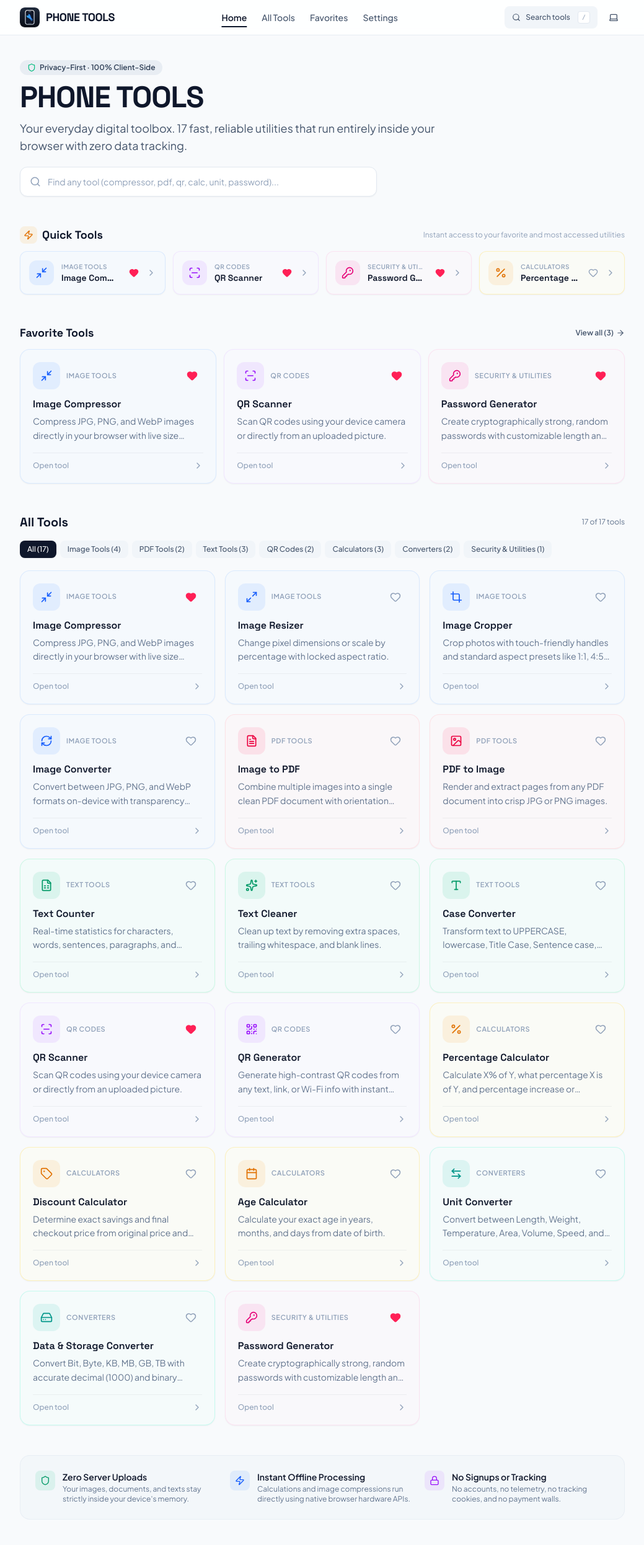
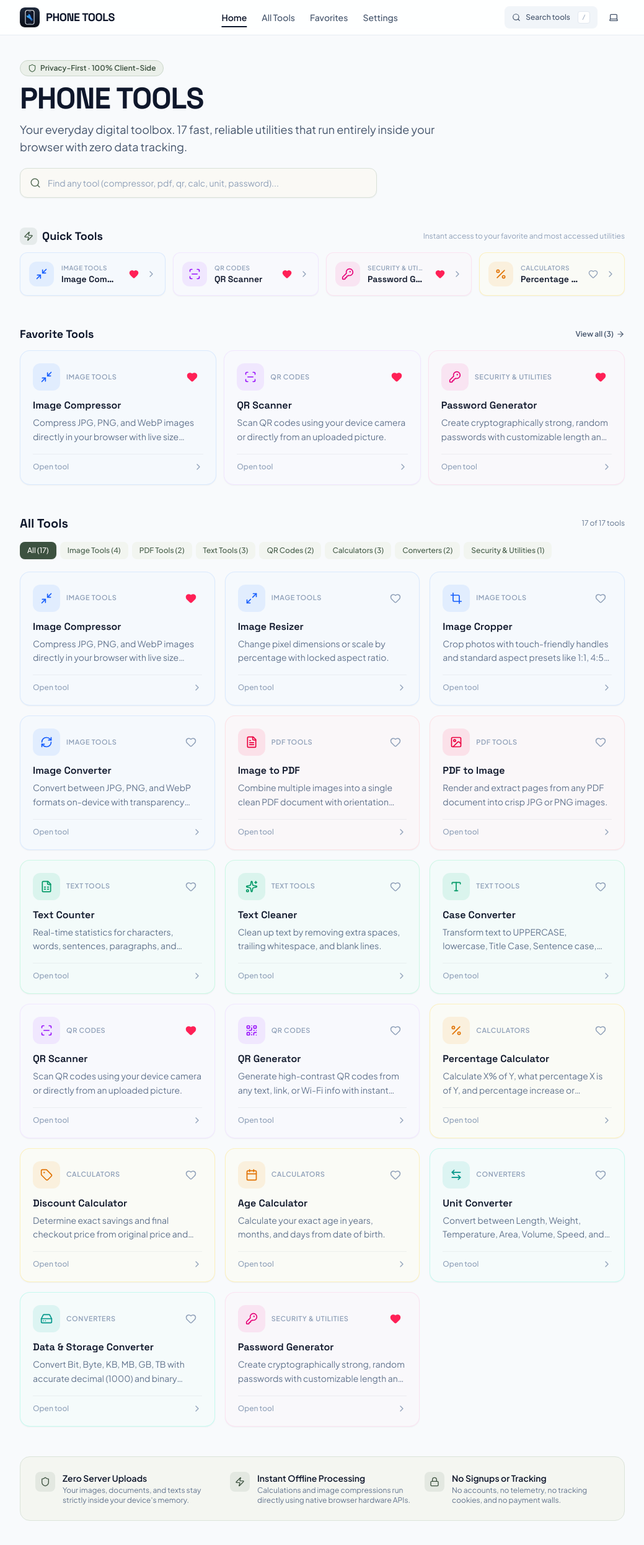
Before and after one commit to ashikraj5595-create/PHONE-TOOLS-LIVE, a React (Vite) app: page / in a window 1280 px wide. Shown: the top 2492 px of the page at 62% size, without its empty margins (120-1159 px from the left). Built offline with nearby package versions, Linux system fonts and the light colour scheme.

Commit message:
style: update UI component colors and styling
Refined color palettes and border styles across Favorites, Home, and Tools pages to improve visual consistency and branding.

```diff
--- a/src/features/favorites/FavoritesPage.tsx
+++ b/src/features/favorites/FavoritesPage.tsx
@@ -31,7 +31,7 @@ export const FavoritesPage: React.FC = () => {
       {favoriteTools.length > 0 ? (
         <div className="space-y-4">
           <div className="flex items-center justify-between text-xs text-slate-500">
-            <span>
+            <span className="px-2.5 py-1 rounded-full text-xs font-semibold bg-rose-50 text-rose-800 border border-rose-200/70 dark:bg-rose-950/40 dark:text-rose-200 dark:border-rose-900/50">
               {favoriteTools.length} {favoriteTools.length === 1 ? t('favorite_count_single') : t('favorite_count_multi')}
             </span>
           </div>
@@ -43,8 +43,8 @@ export const FavoritesPage: React.FC = () => {
         </div>
       ) : (
         <div className="space-y-8">
-          <div className="py-16 text-center rounded-2xl bg-white dark:bg-slate-900 border border-slate-200 dark:border-slate-800 p-8 space-y-4">
-            <div className="flex h-14 w-14 items-center justify-center rounded-2xl bg-rose-50 dark:bg-rose-950/40 text-rose-500 mx-auto">
+          <div className="py-16 text-center rounded-2xl bg-[#FCF6F7] dark:bg-[#1E1114]/70 border border-[#F2D6DB] dark:border-[#3D1E25] p-8 space-y-4">
+            <div className="flex h-14 w-14 items-center justify-center rounded-2xl bg-rose-100/90 text-rose-600 dark:bg-rose-950/80 dark:text-rose-300 ring-1 ring-rose-200 dark:ring-rose-900/50 mx-auto">
               <Heart className="h-7 w-7" />
             </div>
             <div className="max-w-sm mx-auto">
@@ -57,7 +57,7 @@ export const FavoritesPage: React.FC = () => {
             </div>
             <button
               onClick={() => navigate('/tools')}
-              className="inline-flex items-center gap-1.5 px-4 py-2 rounded-xl bg-slate-900 text-white dark:bg-white dark:text-slate-900 text-xs sm:text-sm font-semibold hover:bg-slate-800 dark:hover:bg-slate-100 transition-colors shadow-xs"
+              className="inline-flex items-center gap-1.5 px-4 py-2 rounded-xl bg-rose-700 text-white hover:bg-rose-800 dark:bg-rose-300 dark:text-rose-950 dark:hover:bg-rose-200 text-xs sm:text-sm font-semibold transition-colors shadow-xs"
             >
               <span>{t('browse_all_tools')}</span>
               <ArrowRight className="h-4 w-4" />
@@ -67,7 +67,7 @@ export const FavoritesPage: React.FC = () => {
           {/* Useful Suggestions in Empty State */}
           <div className="space-y-3">
             <div className="flex items-center gap-2">
-              <div className="flex h-7 w-7 items-center justify-center rounded-lg bg-rose-500/10 text-rose-600 dark:text-rose-400">
+              <div className="flex h-7 w-7 items-center justify-center rounded-lg bg-rose-100/90 text-rose-700 dark:bg-rose-950/60 dark:text-rose-300">
                 <Sparkles className="h-4 w-4" />
               </div>
               <div>
--- a/src/features/home/HomePage.tsx
+++ b/src/features/home/HomePage.tsx
@@ -69,8 +69,8 @@ export const HomePage: React.FC = () => {
     <div className="w-full max-w-5xl mx-auto px-4 sm:px-6 py-6 sm:py-10 pb-28 md:pb-16 space-y-8 sm:space-y-12">
       {/* Hero / Intro */}
       <section className="text-center sm:text-left space-y-3">
-        <div className="inline-flex items-center gap-1.5 px-3 py-1 rounded-full text-xs font-semibold text-slate-700 bg-slate-200/70 dark:text-slate-300 dark:bg-slate-800/80">
-          <Shield className="h-3.5 w-3.5 text-emerald-500" />
+        <div className="inline-flex items-center gap-1.5 px-3 py-1 rounded-full text-xs font-semibold text-[#3D5240] bg-[#EBF0EA] border border-[#CCD8CB] dark:text-[#A8C8AB] dark:bg-[#1B261D] dark:border-[#2D3F30]">
+          <Shield className="h-3.5 w-3.5 text-[#4D6D50] dark:text-[#97B89A]" />
           <span>{t('privacy_badge')}</span>
         </div>
         <h1 className="font-display text-3xl sm:text-4xl lg:text-5xl font-extrabold tracking-tight text-slate-900 dark:text-white">
@@ -83,13 +83,13 @@ export const HomePage: React.FC = () => {
         {/* Global Search Bar */}
         <div className="pt-2 max-w-xl">
           <div className="relative flex items-center">
-            <Search className="absolute left-4 h-4.5 w-4.5 text-slate-400" />
+            <Search className="absolute left-4 h-4.5 w-4.5 text-[#5A715C] dark:text-[#8EAA91]" />
             <input
               type="search"
               value={searchQuery}
               onChange={(e) => setSearchQuery(e.target.value)}
               placeholder={t('search_placeholder')}
-              className="w-full h-12 pl-11 pr-4 rounded-xl bg-white dark:bg-slate-900 border border-slate-200 dark:border-slate-800 text-sm text-slate-900 dark:text-white placeholder:text-slate-400 shadow-xs focus:outline-none focus:ring-2 focus:ring-slate-900 dark:focus:ring-white transition-all"
+              className="w-full h-12 pl-11 pr-4 rounded-xl bg-[#FAF9F5] dark:bg-[#151D17] border border-[#D9E1D8] dark:border-[#263529] text-sm text-slate-900 dark:text-white placeholder:text-slate-400 shadow-xs focus:outline-none focus:ring-2 focus:ring-[#526B54] dark:focus:ring-[#8EAA91] transition-all"
             />
           </div>
         </div>
@@ -100,7 +100,7 @@ export const HomePage: React.FC = () => {
         <section className="space-y-3">
           <div className="flex items-center justify-between">
             <div className="flex items-center gap-2">
-              <div className="flex h-7 w-7 items-center justify-center rounded-lg bg-amber-500/10 text-amber-600 dark:text-amber-400">
+              <div className="flex h-7 w-7 items-center justify-center rounded-lg bg-[#526B54]/10 text-[#435B45] dark:bg-[#526B54]/25 dark:text-[#A8C8AB]">
                 <Zap className="h-4 w-4" />
               </div>
               <h2 className="font-display text-base sm:text-lg font-bold text-slate-900 dark:text-white">
@@ -186,8 +186,8 @@ export const HomePage: React.FC = () => {
                 onClick={() => setSelectedCategory(cat.id)}
                 className={`px-3 py-1.5 rounded-lg text-xs font-medium whitespace-nowrap transition-colors ${
                   isSelected
-                    ? 'bg-slate-900 text-white dark:bg-white dark:text-slate-900 shadow-xs'
-                    : 'bg-slate-100 dark:bg-slate-800/80 text-slate-600 dark:text-slate-300 hover:bg-slate-200 dark:hover:bg-slate-700'
+                    ? 'bg-[#3D5240] text-[#FBF9F5] dark:bg-[#97B89A] dark:text-[#111A13] shadow-xs'
+                    : 'bg-[#F2F5F0] dark:bg-[#1B261D]/80 text-[#475E4A] dark:text-[#BACDBB] hover:bg-[#E5ECE3] dark:hover:bg-[#253629]'
                 }`}
               >
                 {cat.name}
@@ -204,7 +204,7 @@ export const HomePage: React.FC = () => {
             ))}
           </div>
         ) : (
-          <div className="py-12 text-center rounded-2xl bg-white dark:bg-slate-900 border border-slate-200 dark:border-slate-800 p-8">
+          <div className="py-12 text-center rounded-2xl bg-[#FAF9F5] dark:bg-[#141C16] border border-[#D9E1D8] dark:border-[#263529] p-8">
             <p className="text-sm font-semibold text-slate-700 dark:text-slate-300">
               {t('no_tools_found')}
             </p>
@@ -216,7 +216,7 @@ export const HomePage: React.FC = () => {
                 setSearchQuery('');
                 setSelectedCategory('all');
               }}
-              className="mt-4 px-4 py-2 text-xs font-semibold bg-slate-900 text-white dark:bg-white dark:text-slate-900 rounded-xl"
+              className="mt-4 px-4 py-2 text-xs font-semibold bg-[#3D5240] text-[#FBF9F5] dark:bg-[#97B89A] dark:text-[#111A13] rounded-xl"
             >
               {t('reset_filters')}
             </button>
@@ -225,10 +225,10 @@ export const HomePage: React.FC = () => {
       </section>
 
       {/* Privacy & Architecture Guarantee Note */}
-      <section className="p-5 sm:p-6 rounded-2xl bg-slate-100/70 dark:bg-slate-900/50 border border-slate-200/60 dark:border-slate-800/60">
+      <section className="p-5 sm:p-6 rounded-2xl bg-[#F4F6F1] dark:bg-[#151E17]/70 border border-[#DCE4DA] dark:border-[#243327]">
         <div className="grid grid-cols-1 md:grid-cols-3 gap-4 text-xs sm:text-sm">
           <div className="flex items-start gap-3">
-            <div className="p-2 rounded-lg bg-emerald-500/10 text-emerald-600 dark:text-emerald-400 shrink-0">
+            <div className="p-2 rounded-lg bg-[#526B54]/10 text-[#3D5240] dark:text-[#A8C8AB] dark:bg-[#526B54]/25 shrink-0">
               <Shield className="h-4 w-4" />
             </div>
             <div>
@@ -240,7 +240,7 @@ export const HomePage: React.FC = () => {
           </div>
 
           <div className="flex items-start gap-3">
-            <div className="p-2 rounded-lg bg-blue-500/10 text-blue-600 dark:text-blue-400 shrink-0">
+            <div className="p-2 rounded-lg bg-[#526B54]/10 text-[#3D5240] dark:text-[#A8C8AB] dark:bg-[#526B54]/25 shrink-0">
               <Zap className="h-4 w-4" />
             </div>
             <div>
@@ -252,7 +252,7 @@ export const HomePage: React.FC = () => {
           </div>
 
           <div className="flex items-start gap-3">
-            <div className="p-2 rounded-lg bg-purple-500/10 text-purple-600 dark:text-purple-400 shrink-0">
+            <div className="p-2 rounded-lg bg-[#526B54]/10 text-[#3D5240] dark:text-[#A8C8AB] dark:bg-[#526B54]/25 shrink-0">
               <Lock className="h-4 w-4" />
             </div>
             <div>
```
Also changed, not shown: src/features/tools/ToolsPage.tsx (+12 -10 lines).
